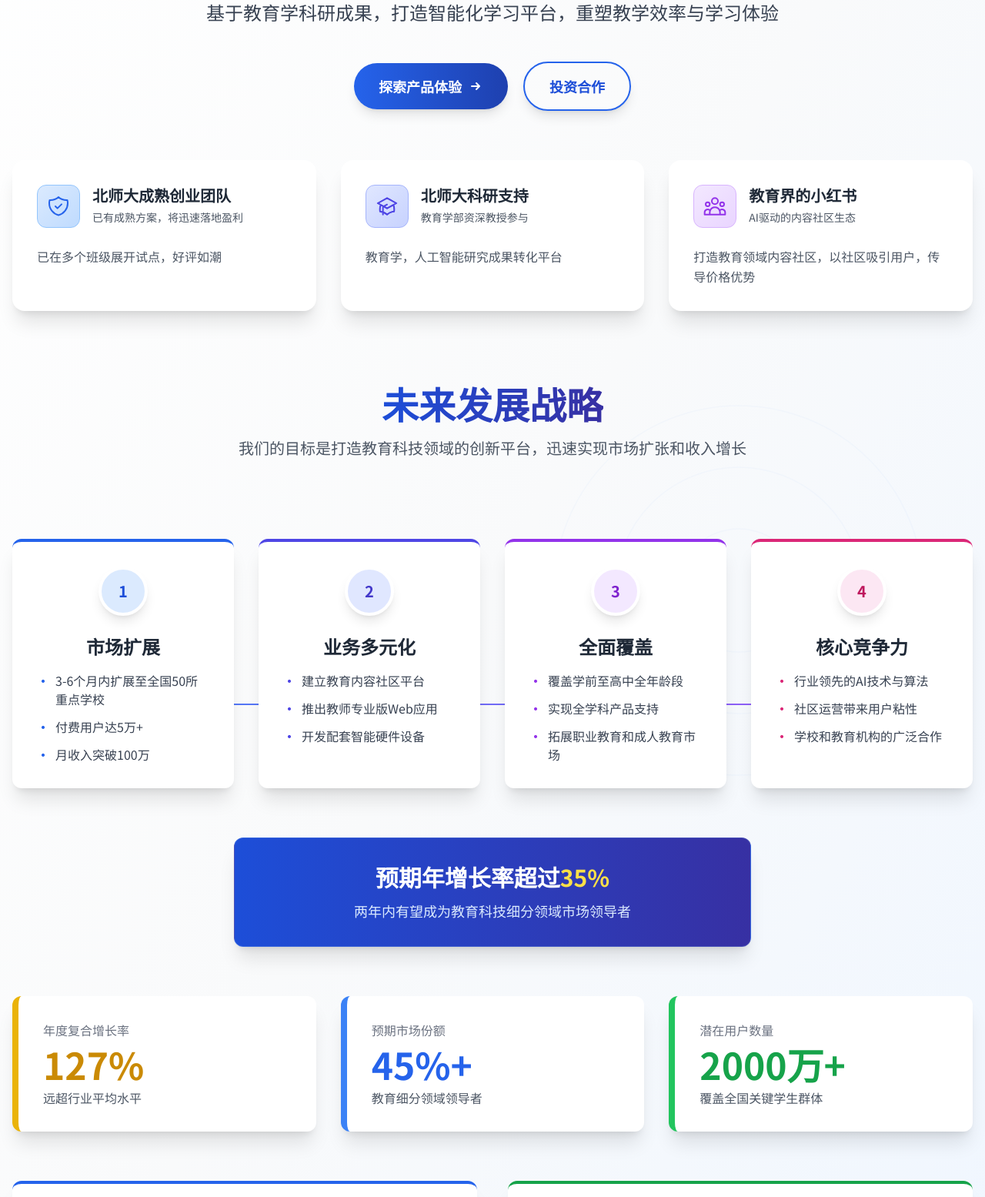
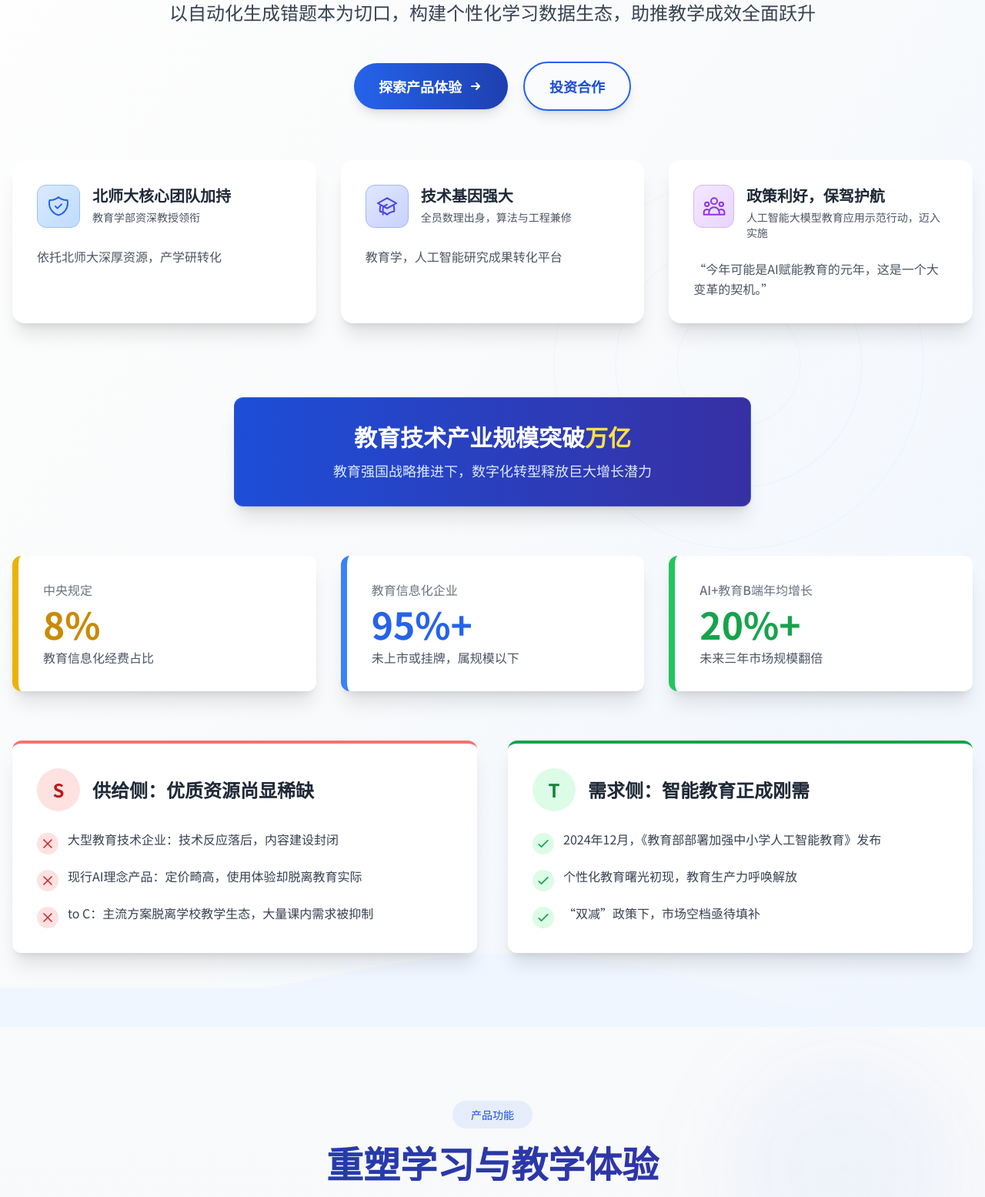
Before and after one commit to xiaojinyu868-w/web, a plain HTML site: page index.html in a window 1280 px wide. Shown: the part 388-1943 px from the top of the page at 77% size. Drawn offline with nearby package versions, Linux system fonts and the light colour scheme.

Commit message:
modify 0401 (-2/all)

```diff
--- a/components/hero.html
+++ b/components/hero.html
@@ -25,13 +25,13 @@
             <span class="inline-block px-6 py-2 bg-gradient-to-r from-blue-600 to-blue-800 rounded-full text-white text-sm font-medium mb-6 shadow-md animate-pulse">北京师范大学科技成果转化项目</span>
 
             <h1 class="text-5xl md:text-7xl font-bold mb-8 leading-tight animate-fade-in active">
-                <span class="inline-block bg-clip-text text-transparent bg-gradient-to-r from-blue-800 via-blue-600 to-indigo-600">人工智能驱动的</span>
+                <span class="inline-block bg-clip-text text-transparent bg-gradient-to-r from-blue-800 via-blue-600 to-indigo-600">人工智能引领  深耕教育一线</span>
                 <br>
-                <span class="inline-block mt-2 bg-clip-text text-transparent bg-gradient-to-r from-yellow-500 to-yellow-600">智能错题管理系统</span>
+                <span class="inline-block mt-2 bg-clip-text text-transparent bg-gradient-to-r from-yellow-500 to-yellow-600">中小学智能学情管理平台</span>
         </h1>
 
-            <p class="text-xl md:text-2xl text-gray-700 max-w-3xl mx-auto mb-12 leading-relaxed">
-                基于教育学科研成果，打造智能化学习平台，重塑教学效率与学习体验
+            <p class="text-xl md:text-2xl text-gray-700 max-w-5xl mx-auto mb-12 leading-relaxed">
+                以自动化生成错题本为切口，构建个性化学习数据生态，助推教学成效全面跃升
             </p>
 
             <!-- 行动按钮 -->
@@ -59,11 +59,11 @@
                         </svg>
                     </div>
                     <div>
-                        <div class="text-xl font-bold text-gray-800 mb-1">北师大成熟创业团队</div>
-                        <div class="text-gray-600 text-sm">已有成熟方案，将迅速落地盈利</div>
+                        <div class="text-xl font-bold text-gray-800 mb-1">北师大核心团队加持</div>
+                        <div class="text-gray-600 text-sm">教育学部资深教授领衔</div>
                     </div>
                 </div>
-                <p class="text-gray-600 leading-relaxed">已在多个班级展开试点，好评如潮</p>
+                <p class="text-gray-600 leading-relaxed">依托北师大深厚资源，产学研转化</p>
             </div>
 
             <!-- 北师大背书 -->
@@ -77,8 +77,8 @@
                         </svg>
                     </div>
                     <div>
-                        <div class="text-xl font-bold text-gray-800 mb-1">北师大科研支持</div>
-                        <div class="text-gray-600 text-sm">教育学部资深教授参与</div>
+                        <div class="text-xl font-bold text-gray-800 mb-1">技术基因强大</div>
+                        <div class="text-gray-600 text-sm">全员数理出身，算法与工程兼修</div>
                     </div>
                 </div>
                 <p class="text-gray-600 leading-relaxed">教育学，人工智能研究成果转化平台</p>
@@ -93,32 +93,32 @@
                         </svg>
                     </div>
                     <div>
-                        <div class="text-xl font-bold text-gray-800 mb-1">教育界的小红书</div>
-                        <div class="text-gray-600 text-sm">AI驱动的内容社区生态</div>
+                        <div class="text-xl font-bold text-gray-800 mb-1">政策利好，保驾护航</div>
+                        <div class="text-gray-600 text-sm">人工智能大模型教育应用示范行动，迈入实施</div>
                     </div>
                 </div>
-                <p class="text-gray-600 leading-relaxed">打造教育领域内容社区，以社区吸引用户，传导价格优势</p>
+                <p class="text-gray-600 leading-relaxed">“今年可能是AI赋能教育的元年，这是一个大变革的契机。”</p>
             </div>
         </div>
 
         <!-- 发展路线图 - 全新设计，确保视觉吸引力 -->
         <div class="mt-24 relative">
-            <div class="mb-12">
+            <!-- <div class="mb-12">
                 <h2 class="text-4xl md:text-5xl font-bold text-center text-gray-800 mb-5 animate-fade-in active">
                     <span class="bg-clip-text text-transparent bg-gradient-to-r from-blue-700 to-indigo-800">未来发展战略</span>
                 </h2>
                 <p class="text-xl text-gray-600 text-center max-w-3xl mx-auto">我们的目标是打造教育科技领域的创新平台，迅速实现市场扩张和收入增长</p>
-            </div>
+            </div> -->
 
             <!-- 路线图容器 -->
-            <div class="relative pt-14">
+            <!-- <div class="relative pt-14"> -->
+            <div class="relative">
                 <!-- 曲线放在下方，避免与卡片重叠 -->
-                <div class="absolute h-[2px] w-full bg-gradient-to-r from-blue-500 to-purple-500 top-[270px]"></div>
+                <!-- <div class="absolute h-[2px] w-full bg-gradient-to-r from-blue-500 to-purple-500 top-[270px]"></div> -->
 
-                <!-- 阶段卡片组 -->
-                <div class="grid grid-cols-1 md:grid-cols-4 gap-8 relative z-10">
+                <!-- <div class="grid grid-cols-1 md:grid-cols-4 gap-8 relative z-10"> -->
                     <!-- 第一阶段 -->
-                    <div class="bg-white p-8 rounded-xl shadow-xl border-t-4 border-blue-600 hover:shadow-2xl transition-all duration-300 hover:-translate-y-2">
+                    <!-- <div class="bg-white p-8 rounded-xl shadow-xl border-t-4 border-blue-600 hover:shadow-2xl transition-all duration-300 hover:-translate-y-2">
                         <div class="w-16 h-16 rounded-full bg-blue-100 flex items-center justify-center mx-auto mb-6 border-4 border-white shadow-lg">
                             <span class="text-blue-700 text-xl font-bold">1</span>
                         </div>
@@ -137,10 +137,10 @@
                                 <span class="text-gray-700">月收入突破100万</span>
                             </li>
                         </ul>
-                    </div>
+                    </div> -->
 
                     <!-- 第二阶段 -->
-                    <div class="bg-white p-8 rounded-xl shadow-xl border-t-4 border-indigo-600 hover:shadow-2xl transition-all duration-300 hover:-translate-y-2">
+                    <!-- <div class="bg-white p-8 rounded-xl shadow-xl border-t-4 border-indigo-600 hover:shadow-2xl transition-all duration-300 hover:-translate-y-2">
                         <div class="w-16 h-16 rounded-full bg-indigo-100 flex items-center justify-center mx-auto mb-6 border-4 border-white shadow-lg">
                             <span class="text-indigo-700 text-xl font-bold">2</span>
                         </div>
@@ -159,10 +159,10 @@
                                 <span class="text-gray-700">开发配套智能硬件设备</span>
                             </li>
                         </ul>
-                    </div>
+                    </div> -->
 
                     <!-- 第三阶段 -->
-                    <div class="bg-white p-8 rounded-xl shadow-xl border-t-4 border-purple-600 hover:shadow-2xl transition-all duration-300 hover:-translate-y-2">
+                    <!-- <div class="bg-white p-8 rounded-xl shadow-xl border-t-4 border-purple-600 hover:shadow-2xl transition-all duration-300 hover:-translate-y-2">
                         <div class="w-16 h-16 rounded-full bg-purple-100 flex items-center justify-center mx-auto mb-6 border-4 border-white shadow-lg">
                             <span class="text-purple-700 text-xl font-bold">3</span>
                         </div>
@@ -181,10 +181,10 @@
                                 <span class="text-gray-700">拓展职业教育和成人教育市场</span>
                             </li>
                         </ul>
-                    </div>
+                    </div> -->
 
                     <!-- 第四阶段 -->
-                    <div class="bg-white p-8 rounded-xl shadow-xl border-t-4 border-pink-600 hover:shadow-2xl transition-all duration-300 hover:-translate-y-2">
+                    <!-- <div class="bg-white p-8 rounded-xl shadow-xl border-t-4 border-pink-600 hover:shadow-2xl transition-all duration-300 hover:-translate-y-2">
                         <div class="w-16 h-16 rounded-full bg-pink-100 flex items-center justify-center mx-auto mb-6 border-4 border-white shadow-lg">
                             <span class="text-pink-700 text-xl font-bold">4</span>
                         </div>
@@ -203,69 +203,69 @@
                                 <span class="text-gray-700">学校和教育机构的广泛合作</span>
                             </li>
                         </ul>
-                    </div>
-                </div>
+                    </div> -->
+                <!-- </div> -->
 
                 <!-- 底部标签 -->
                 <div class="text-center py-8 px-10 bg-gradient-to-r from-blue-700 to-indigo-800 rounded-xl border border-blue-300/20 shadow-xl mt-16 max-w-2xl mx-auto">
-                    <h3 class="text-3xl font-bold text-white mb-3">预期年增长率超过<span class="text-yellow-300">35%</span></h3>
-                    <p class="text-blue-100 text-lg">两年内有望成为教育科技细分领域市场领导者</p>
+                    <h3 class="text-3xl font-bold text-white mb-3">教育技术产业规模突破<span class="text-yellow-300">万亿</span></h3>
+                    <p class="text-blue-100 text-lg">教育强国战略推进下，数字化转型释放巨大增长潜力</p>
                 </div>
             </div>
 
             <!-- 关键业务数据 -->
             <div class="grid grid-cols-1 md:grid-cols-3 gap-8 mt-16">
                 <div class="bg-white p-8 rounded-xl shadow-xl border-l-8 border-yellow-500 transform transition duration-300 hover:scale-105">
-                    <div class="text-gray-500 font-medium mb-2">年度复合增长率</div>
-                    <div class="text-5xl font-bold text-yellow-600 mb-2">127%</div>
-                    <div class="text-gray-600">远超行业平均水平</div>
+                    <div class="text-gray-500 font-medium mb-2">中央规定</div>
+                    <div class="text-5xl font-bold text-yellow-600 mb-2">8%</div>
+                    <div class="text-gray-600">教育信息化经费占比</div>
                 </div>
 
                 <div class="bg-white p-8 rounded-xl shadow-xl border-l-8 border-blue-500 transform transition duration-300 hover:scale-105">
-                    <div class="text-gray-500 font-medium mb-2">预期市场份额</div>
-                    <div class="text-5xl font-bold text-blue-600 mb-2">45%+</div>
-                    <div class="text-gray-600">教育细分领域领导者</div>
+                    <div class="text-gray-500 font-medium mb-2">教育信息化企业</div>
+                    <div class="text-5xl font-bold text-blue-600 mb-2">95%+</div>
+                    <div class="text-gray-600">未上市或挂牌，属规模以下</div>
                 </div>
 
                 <div class="bg-white p-8 rounded-xl shadow-xl border-l-8 border-green-500 transform transition duration-300 hover:scale-105">
-                    <div class="text-gray-500 font-medium mb-2">潜在用户数量</div>
-                    <div class="text-5xl font-bold text-green-600 mb-2">2000万+</div>
-                    <div class="text-gray-600">覆盖全国关键学生群体</div>
+                    <div class="text-gray-500 font-medium mb-2">AI+教育B端年均增长</div>
+                    <div class="text-5xl font-bold text-green-600 mb-2">20%+</div>
+                    <div class="text-gray-600">未来三年市场规模翻倍</div>
                 </div>
             </div>
 
             <!-- 产品功能详细介绍 -->
             <div class="grid grid-cols-1 md:grid-cols-2 gap-10 mt-16">
                 <!-- 学生端 -->
-                <div class="bg-white p-8 rounded-xl shadow-xl border-t-4 border-blue-600 hover:shadow-2xl transition-all duration-300 transform hover:-translate-y-2">
+                <div class="bg-white p-8 rounded-xl shadow-xl border-t-4 border-red-400 hover:shadow-2xl transition-all duration-300 transform hover:-translate-y-2">
                     <div class="flex items-center mb-6">
-                        <div class="w-14 h-14 rounded-full bg-blue-100 flex items-center justify-center text-blue-700 text-2xl font-bold mr-4">S</div>
-                        <h3 class="text-2xl font-bold text-gray-800">学生端：一站式错题管理工具</h3>
+                        <div class="w-14 h-14 rounded-full bg-red-100 flex items-center justify-center text-red-700 text-2xl font-bold mr-4">S</div>
+                        <h3 class="text-2xl font-bold text-gray-800">供给侧：优质资源尚显稀缺</h3>
                     </div>
                     <ul class="space-y-4">
                         <li class="flex items-start">
-                            <div class="bg-blue-100 p-1 rounded-full mt-1 mr-3">
-                                <svg class="w-5 h-5 text-blue-600" fill="none" stroke="currentColor" viewBox="0 0 24 24">
-                                    <path stroke-linecap="round" stroke-linejoin="round" stroke-width="2" d="M5 13l4 4L19 7"></path>
+                            <div class="bg-red-100 p-1 rounded-full mt-1 mr-3">
+                                <svg class="w-5 h-5 text-red-600" fill="none" stroke="currentColor" viewBox="0 0 24 24">
+                                    <path stroke-linecap="round" stroke-linejoin="round" stroke-width="2" d="M6 18L18 6M6 6l12 12"></path>
                                 </svg>
                             </div>
-                            <span class="text-gray-700">全维度学生数据无纸化，班级内学生练习册、小测、导学案均可OCR录入系统</span>
+                            <span class="text-gray-700">大型教育技术企业：技术反应落后，内容建设封闭</span>
                         </li>
                         <li class="flex items-start">
-                            <div class="bg-blue-100 p-1 rounded-full mt-1 mr-3">
-                                <svg class="w-5 h-5 text-blue-600" fill="none" stroke="currentColor" viewBox="0 0 24 24">
-                                    <path stroke-linecap="round" stroke-linejoin="round" stroke-width="2" d="M5 13l4 4L19 7"></path>
+                            <div class="bg-red-100 p-1 rounded-full mt-1 mr-3">
+                                <svg class="w-5 h-5 text-red-600" fill="none" stroke="currentColor" viewBox="0 0 24 24">
+                                    <path stroke-linecap="round" stroke-linejoin="round" stroke-width="2" d="M6 18L18 6M6 6l12 12"></path>
                                 </svg>
                             </div>
-                            <span class="text-gray-700">三秒钟录入一道题，无需裁剪、拍照或粘贴，一键生成错题本</span>
+                            <span class="text-gray-700">现行AI理念产品：定价畸高，使用体验却脱离教育实际</span>
                         </li>
                         <li class="flex items-start">
-                            <div class="bg-blue-100 p-1 rounded-full mt-1 mr-3">
-                                <svg class="w-5 h-5 text-blue-600" fill="none" stroke="currentColor" viewBox="0 0 24 24">
-                                    <path stroke-linecap="round" stroke-linejoin="round" stroke-width="2" d="M5 13l4 4L19 7"></path>
+                            <div class="bg-red-100 p-1 rounded-full mt-1 mr-3">
+                                <svg class="w-5 h-5 text-red-600" fill="none" stroke="currentColor" viewBox="0 0 24 24">
+                                    <path stroke-linecap="round" stroke-linejoin="round" stroke-width="2" d="M6 18L18 6M6 6l12 12"></path>
                                 </svg>
                             </div>
-                            <span class="text-gray-700">多端适配，已完成网页版、手机端和小程序的Demo开发</span>
+                            <span class="text-gray-700">to C：主流方案脱离学校教学生态，大量课内需求被抑制</span>
                         </li>
                     </ul>
                 </div>
@@ -274,7 +274,7 @@
                 <div class="bg-white p-8 rounded-xl shadow-xl border-t-4 border-green-600 hover:shadow-2xl transition-all duration-300 transform hover:-translate-y-2">
                     <div class="flex items-center mb-6">
                         <div class="w-14 h-14 rounded-full bg-green-100 flex items-center justify-center text-green-700 text-2xl font-bold mr-4">T</div>
-                        <h3 class="text-2xl font-bold text-gray-800">教师端：数据驱动的精准教学助手</h3>
+                        <h3 class="text-2xl font-bold text-gray-800">需求侧：智能教育正成刚需</h3>
                     </div>
                     <ul class="space-y-4">
                         <li class="flex items-start">
@@ -283,7 +283,7 @@
                                     <path stroke-linecap="round" stroke-linejoin="round" stroke-width="2" d="M5 13l4 4L19 7"></path>
                                 </svg>
                             </div>
-                            <span class="text-gray-700">数据驱动，精准识别答题分布和错题偏向</span>
+                            <span class="text-gray-700">2024年12月，《教育部部署加强中小学人工智能教育》发布</span>
                         </li>
                         <li class="flex items-start">
                             <div class="bg-green-100 p-1 rounded-full mt-1 mr-3">
@@ -291,7 +291,7 @@
                                     <path stroke-linecap="round" stroke-linejoin="round" stroke-width="2" d="M5 13l4 4L19 7"></path>
                                 </svg>
                             </div>
-                            <span class="text-gray-700">实时整合全班错题信息，拖拽列联表透视知识点掌握情况</span>
+                            <span class="text-gray-700">个性化教育曙光初现，教育生产力呼唤解放</span>
                         </li>
                         <li class="flex items-start">
                             <div class="bg-green-100 p-1 rounded-full mt-1 mr-3">
@@ -299,7 +299,7 @@
                                     <path stroke-linecap="round" stroke-linejoin="round" stroke-width="2" d="M5 13l4 4L19 7"></path>
                                 </svg>
                             </div>
-                            <span class="text-gray-700">快速定位学生薄弱环节，调整教学内容，实现高效分层教学</span>
+                            <span class="text-gray-700">“双减”政策下，市场空档亟待填补</span>
                         </li>
                     </ul>
                 </div>
```
Also changed, not shown: components/endorsement.html (+5 -5 lines), components/features.html (+19 -14 lines), index.html (+3 -66 lines), js/main.js (+13 -0 lines), styles/main.css (+47 -0 lines).
